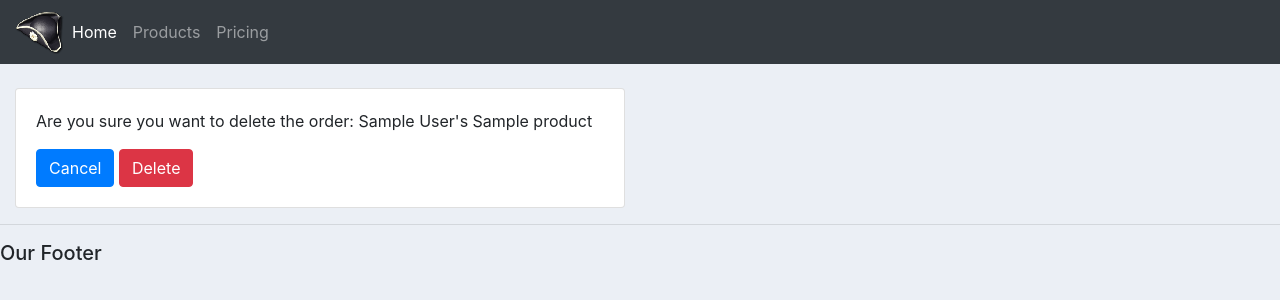
After one commit to QU3B1M/CustomersMGMT, a Django app: page /delete_order/1 in a window 1280 px wide. The commit adds this page. Shown: the top 300 px of the page. Run offline with Django 3.2, Linux system fonts and the light colour scheme; tables that the repository leaves empty hold one stand-in row (values such as "Sample post"); some libraries are stand-ins or nearby versions.

Commit message:
Feature/views (#1)
* home view and templates updated

* customer view and templates updated

* CRUD with forms

* order form updated

```diff
--- a/app/admin.py
+++ b/app/admin.py
@@ -1,6 +1,9 @@
 from django.contrib import admin
-from .models import Customer
+from .models import *
 
 # Register your models here.
 
 admin.site.register(Customer)
+admin.site.register(Tag)
+admin.site.register(Product)
+admin.site.register(Order)
--- a/app/models.py
+++ b/app/models.py
@@ -43,7 +43,10 @@ class Order(models.Model):
         ('Done', 'Done'),
     )
 
-    cutomer = models.ForeignKey(Customer, null=True, on_delete=models.SET_NULL)
+    customer = models.ForeignKey(Customer, null=True, on_delete=models.SET_NULL)
     product = models.ForeignKey(Product, null=True, on_delete=models.SET_NULL)
     status = models.CharField(max_length=150, null=True, choices=STATUS)
     date_created = models.DateTimeField(auto_now_add=True, null=True)
+
+    def __str__(self):
+        return "{}'s {}".format(self.customer.name, self.product.name)
--- /dev/null
+++ b/app/templates/app/delete.html
@@ -0,0 +1,20 @@
+{% extends 'app/main.html' %}
+{% load static %}
+{% block content %}
+
+<br>
+<div class="row">
+    <div class="col-md-6">
+        <div class="card card-body">
+            <p>Are you sure you want to delete the order: {{item}} </p>
+            <form action="{% url 'delete_order' item.id %}" method="POST">
+                {% csrf_token %}
+                {% comment %} <hr> {% endcomment %}
+                <a class="btn btn-primary" href="{% url 'home' %}">Cancel</a>
+                <input class="btn btn-danger" type="submit" name="Confirm" value="Delete">
+            </form>
+        </div>
+    </div>
+</div>
+
+{% endblock %}
--- a/app/templates/app/navbar.html
+++ b/app/templates/app/navbar.html
@@ -6,8 +6,8 @@
     </button>
     <div class="collapse navbar-collapse" id="navbarNavAltMarkup">
       <div class="navbar-nav">
-        <a class="nav-item nav-link active" href="#">Home <span class="sr-only">(current)</span></a>
-        <a class="nav-item nav-link" href="#">Products</a>
+        <a class="nav-item nav-link active" href="{% url 'home' %}">Home <span class="sr-only">(current)</span></a>
+        <a class="nav-item nav-link" href="{% url 'products' %}">Products</a>
         <a class="nav-item nav-link" href="#">Pricing</a>
       </div>
     </div>
--- a/app/templates/app/status.html
+++ b/app/templates/app/status.html
@@ -8,7 +8,7 @@
 			  		<h5 class="card-title">Total Orders</h5>
 			  	</div>
 			  	<div class="card-body">
-			    	<h3 class="card-title"></h3>
+			    	<h3 class="card-title">{{total_orders}}</h3>
 			  	</div>
 			</div>
 		</div>
@@ -21,7 +21,7 @@
 			  		<h5 class="card-title">Orders Delivered</h5>
 			  	</div>
 			  	<div class="card-body">
-			    	<h3 class="card-title"></h3>
+			    	<h3 class="card-title">{{done}}</h3>
 			  	</div>
 			</div>
 		</div>
@@ -34,7 +34,7 @@
 			  		<h5 class="card-title">Orders Pending</h5>
 			  	</div>
 			  	<div class="card-body">
-			    	<h3 class="card-title"></h3>
+			    	<h3 class="card-title">{{pending}}</h3>
 			  	</div>
 			</div>
 		</div>
--- a/app/urls.py
+++ b/app/urls.py
@@ -2,7 +2,11 @@ from django.urls import path
 from . import views
 
 urlpatterns = [
-    path('', views.home),
-    path('products', views.products),
-    path('customer', views.customer),
+    path('', views.home, name='home'),
+    path('products?', views.products, name='products'),
+    path('customer/<str:pk>', views.customer, name='customer'),
+    # path('create_order/', views.create_order, name='create_order'),
+    path('create_order/<str:pk>', views.create_order, name='create_order'),
+    path('update_order/<str:pk>', views.update_order, name='update_order'),
+    path('delete_order/<str:pk>', views.delete_order, name='delete_order'),
 ]
--- a/app/views.py
+++ b/app/views.py
@@ -1,12 +1,113 @@
-from django.shortcuts import render
+from django.shortcuts import render, redirect
 from django.http import HttpResponse
+from django.forms import inlineformset_factory
+from .models import *
+from .forms import OrderForm
 
 
 def home(request):
-    return render(request, 'app/dashboard.html')
+    orders = Order.objects.all()
+    customers = Customer.objects.all()
+
+    total_customers = customers.count()
+    total_orders = orders.count()
+
+    done = orders.filter(status='Done').count()
+    pending = orders.filter(status='Pending').count()
+
+    context = {
+        'orders':orders,
+        'customers':customers,
+        'total_customers':total_customers,
+        'total_orders':total_orders,
+        'done':done,
+        'pending':pending
+    }
+
+    return render(request, 'app/dashboard.html', context)
+
 
 def products(request):
-    return render(request, 'app/products.html')
+    products = Product.objects.all()
 
-def customer(request):
-    return render(request, 'app/customer.html')
+    return render(request, 'app/products.html', {'products': products})
+
+
+def customer(request, pk):
+    customer = Customer.objects.get(id=pk)
+    orders = customer.order_set.all()
+    orders_count = orders.count()
+
+    context = {
+        'customer':customer,
+        'orders':orders,
+        'orders_count':orders_count
+    }
+
+    return render(request, 'app/customer.html', context)
+
+
+def create_order(request, pk):
+    OrderFormSet = inlineformset_factory(Customer, Order, fields=('product', 'status'), extra=1)
+    customer = Customer.objects.get(id=pk)
+    formset = OrderFormSet(queryset=Order.objects.none(), instance=customer)
+    # form = OrderForm(initial={'customer': customer})
+    if request.method == 'GET':
+        formset = OrderFormSet(request.GET or None)
+    elif request.method == 'POST':
+        # form = OrderForm(request.POST)
+        formset = OrderFormSet(request.POST, instance=customer)
+
+        if formset.is_valid():
+            for form in formset:
+                # extract name from each form and save
+                form.save()
+            # once all books are saved, redirect to book list view
+            # return redirect('book_list')
+            # formset.save()
+            return redirect('/')
+
+    context = {
+        'formset': formset
+        }
+
+    return render(request, 'app/order_form.html', context)
+
+
+def update_order(request, pk):
+
+    order = Order.objects.get(id=pk)
+    form = OrderForm(instance=order)
+
+    if request.method == 'POST':
+        form = OrderForm(request.POST, instance=order)
+
+        if form.is_valid():
+            form.save()
+            return redirect('/')
+
+    context = {
+        'form': form
+        }
+
+    return render(request, 'app/order_form.html', context)
+
+
+def delete_order(request, pk):
+
+    order = Order.objects.get(id=pk)
+    # form = OrderForm(instance=order)
+
+    if request.method == 'POST':
+        order.delete()
+        # form = OrderForm(request.POST, instance=order)
+
+        # if form.is_valid():
+        #     form.save()
+        return redirect('/')
+
+    context = {
+        'item': order
+        }
+
+    return render(request, 'app/delete.html', context)
```
Also changed, not shown: app/forms.py (added, +9 -0 lines), app/templates/app/customer.html (+14 -4 lines), app/templates/app/dashboard.html (+18 -3 lines), app/templates/app/order_form.html (added, +24 -0 lines), app/templates/app/products.html (+8 -0 lines).
